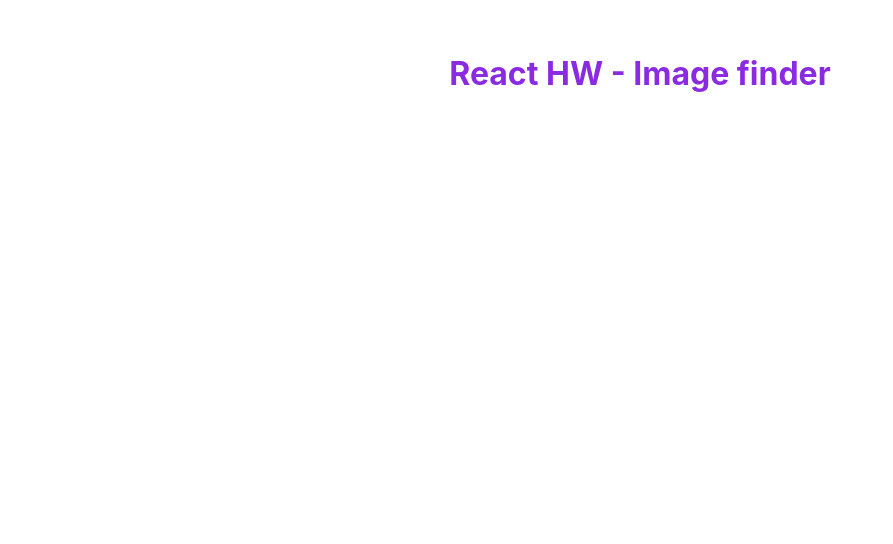
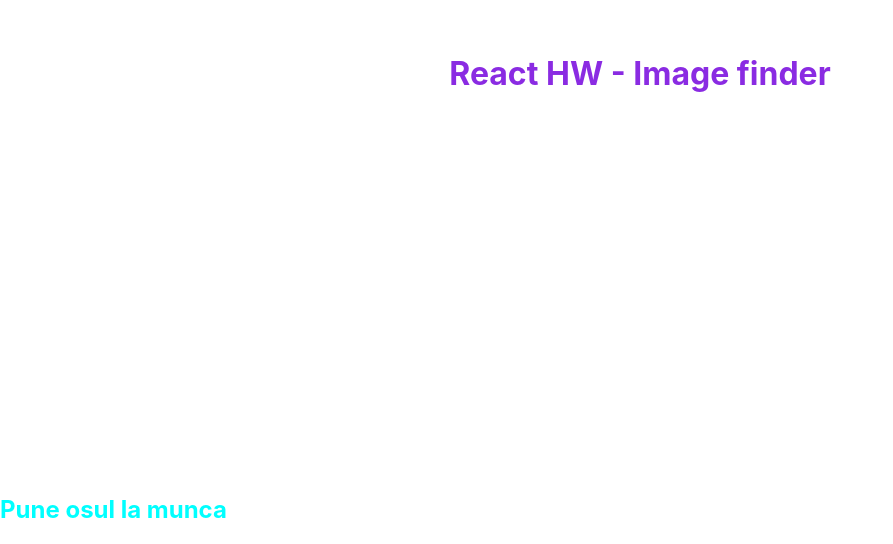
Before and after one commit to Schlenge/goit-react-hw-03-image-finder, a React (Create React App) app: page / in a window 1280 px wide. Shown: the part 348-892 px from the top of the page, without its empty margins (0-893 px from the left). Before the commit the page ends 843 px from the top, so only its background shows below. Built offline with nearby package versions, Linux system fonts and the light colour scheme.

Commit message:
commit 3

```diff
--- a/src/components/App.jsx
+++ b/src/components/App.jsx
@@ -4,6 +4,7 @@ export const App = () => {
   return (
     <div>
       <h1 className={css.title}>React HW - Image finder</h1>
+      <h2 className={css.subtitle}>Pune osul la munca</h2>
     </div>
   );
 };
--- a/src/components/App.module.css
+++ b/src/components/App.module.css
@@ -6,3 +6,7 @@
   font-size: 40;
   color: blueviolet;
 }
+
+.subtitle {
+  color: aqua;
+}
```
